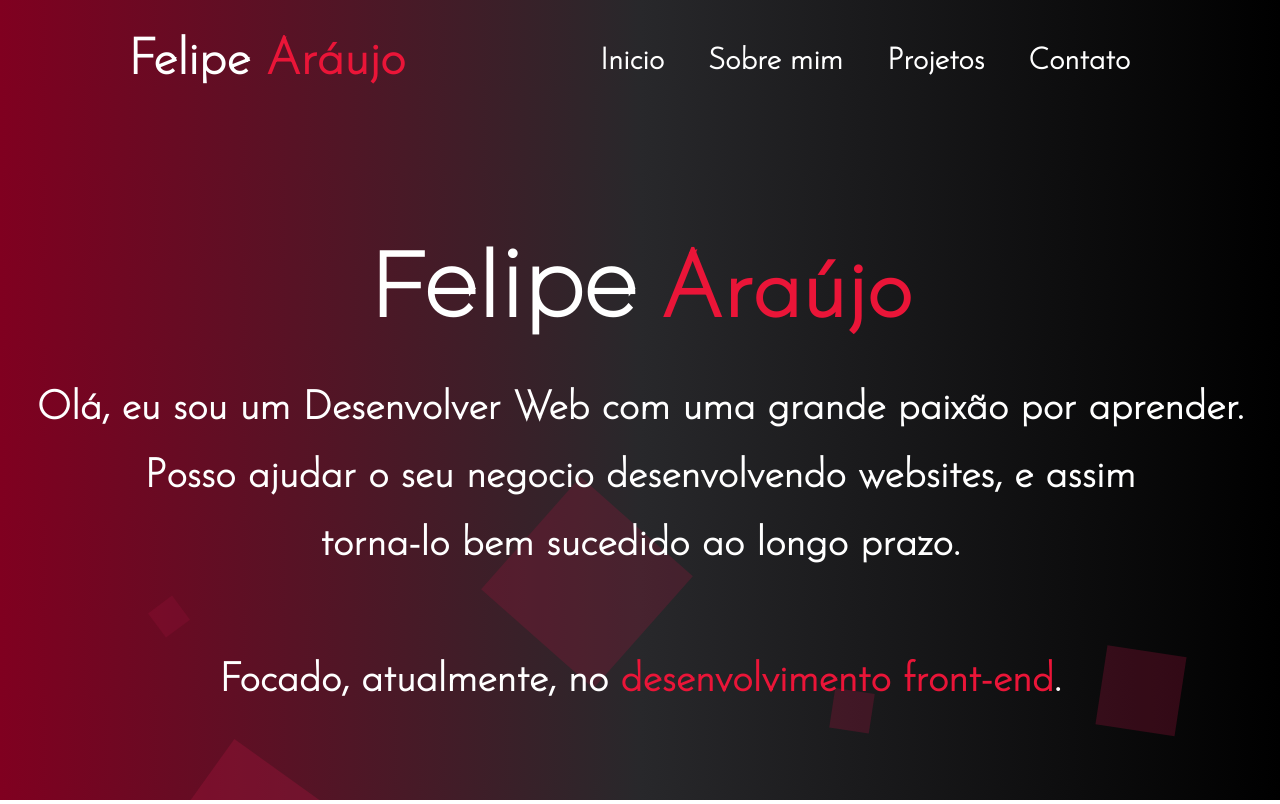
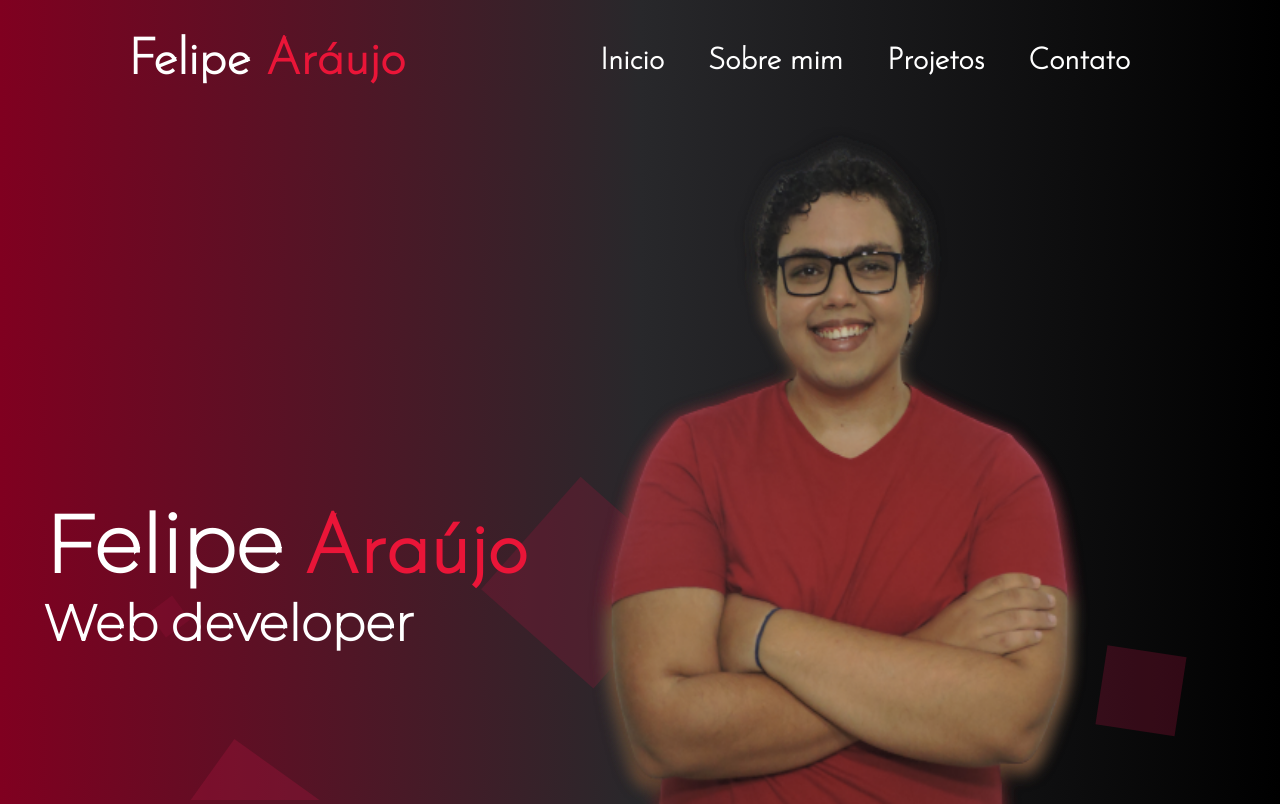
Before and after one commit to FelipeAraujoBS/Site-Portfolio, a React (Create React App) app: page / in a window 1280 px wide. Built offline with nearby package versions, Linux system fonts and the light colour scheme.

Commit message:
third commit

```diff
--- a/src/Components/pages/About/About.css
+++ b/src/Components/pages/About/About.css
@@ -27,6 +27,18 @@
     height: 60%;
     font-size: 25px;
 }
+.table1{
+    margin: 0 auto;
+    width: 80%;
+    height: 60%;
+    font-size: 25px;
+}
+.table2{
+    margin: 0 auto;
+    width: 80%;
+    height: 60%;
+    font-size: 25px;
+}
 .h1Table{
     font-size: 45px;
     margin-top: 35px;
@@ -45,6 +57,12 @@
 .tdGray{
     background-color: rgba(229, 228, 226, 0.5);
     padding: 10px;
+    font-size: 30px;
+}
+.tdGray1{
+    background-color: rgba(229, 228, 226, 0.5);
+    padding: 10px;
+    font-size: 25px;
 }
 
 @keyframes transitionTableTwo {
@@ -105,7 +123,8 @@
       font-size: 30px;
   }
   .h1-about{
-      margin-top: 60px;
+      margin-top: 250px;
+      color: lightgray;
   }
 
 
@@ -142,6 +161,12 @@
     height: 60%;
     font-size: 25px;
 }
+.table2{
+    margin: 0 auto;
+    width: 80%;
+    height: 78%;
+    font-size: 25px;
+}
 .h1Table{
     font-size: 45px;
     margin-top: 35px;
@@ -160,8 +185,13 @@
 .tdGray{
     background-color: rgba(229, 228, 226, 0.5);
     padding: 10px;
+    font-size: 25.3px;
 }
-
+.tdGray1{
+    background-color: rgba(229, 228, 226, 0.5);
+    padding: 10px;
+    font-size: 25px;
+}
 @keyframes transitionTableTwo {
     from{
         transform: translateX(200%);
@@ -221,5 +251,6 @@
   }
   .h1-about{
       margin-top: 60px;
+      color: lightgray;
   }
 }
--- a/src/Components/pages/About/About.js
+++ b/src/Components/pages/About/About.js
@@ -11,26 +11,26 @@ function About() {
                 <h1 class="h1Table">Competências</h1>
                     <table className="table">
                         <tr>
-                            <td className="tdRed"><b>Front End</b></td>
-                            <td className="tdGray">JavaScript, React, CSS3, HTML5, Bootstrap</td>
+                            <td className="tdRed"><b>Proatividade</b></td>
+                            <td className="tdGray1">Sempre em busca de mudança, faço tudo para aperfeiçoar meu trabalho</td>
                         </tr>
                         <tr>
-                            <td className="tdRed"><b>Back End</b></td>
-                            <td className="tdGray">NodeJS</td>
+                            <td className="tdRed"><b>Linguagens</b></td>
+                            <td className="tdGray1">Inglês Avançado, Espanhol Intermediario</td>
                         </tr>
                         <tr>
-                            <td className="tdRed"><b>Data Storage</b></td>
-                            <td className="tdGray">MongoDB, MySQL</td>
+                            <td className="tdRed"><b>Boa Comunicação</b></td>
+                            <td className="tdGray1">Transmissão de informações de forma clara, objetiva e precisa</td>
                         </tr>
                         <tr>
-                            <td className="tdRed"><b>Tools</b></td>
-                            <td className="tdGray">Git, Agile(Scrum)</td>
+                            <td className="tdRed"><b>Perfil Empreendedor</b></td>
+                            <td className="tdGray1">Sempre atento para oportunidades e pronto para tomar iniciativa</td>
                         </tr>
                     </table>
                 </div>
                 <div class="tableTwo">
                 <h1 class="h1Table">Tecnologias</h1>
-                    <table className="table">
+                    <table className="table2">
                         <tr>
                             <td className="tdRed"><b>Front End</b></td>
                             <td className="tdGray">JavaScript, React, CSS3, HTML5, Bootstrap</td>
@@ -60,11 +60,15 @@ function About() {
                 <div className="textContainer">
                 <h1 className="h1-about">Sobre mim </h1>
                     <p className="pContainer">
+                    <p>
                         Tenho 24 anos e sou de Salvador-BA.
-                        Estudante de Eng. de Software, apaixonado por tecnologia, me encontrei programando em
-                        JavaScript. <br/>
-                        Domino algumas das principais tecnologias do mercado, e estou ansioso para aprender
-                        cada dia mais.
+                        Estudante de Eng. de Software, apaixonado por tecnologia, me encontrei programando em JavaScript.
+                        <br/>
+                        Sou um Desenvolver Web com uma grande paixão por aprender.
+                        Domino algumas das principais tecnologias do mercado, e estou ansioso para aprender cada dia mais.
+                         <br/>
+                        Posso ajudar o seu negocio desenvolvendo websites, tornando-o bem sucedido a longo prazo. <br/> <br/> Focado, atualmente, no <span className="span">desenvolvimento front-end</span>.
+                    </p>
                     </p>
                 </div>
 
--- a/src/Components/pages/Contact/Contact.js
+++ b/src/Components/pages/Contact/Contact.js
@@ -33,7 +33,7 @@ function Contact(){
                             <input type="email" name="Email" placeholder='Email' required/> <br/>
                         </div>
                         <div className="textareaContainer">
-                            <textarea name="Message" placeholder='Messagem' required/> <br/>
+                            <textarea name="Message" placeholder='Mensagem' required/> <br/>
                             <button type='submit'> Enviar </button>
                         </div>
                     </form>
--- a/src/Components/pages/Home/Home.css
+++ b/src/Components/pages/Home/Home.css
@@ -1,3 +1,5 @@
+@import url('https://fonts.googleapis.com/css2?family=Josefin+Sans:wght@200&family=Montserrat:wght@200&display=swap');
+
 .mainHome{
     position: absolute;
     top: 50%;
@@ -6,43 +8,96 @@
     text-align: center;
     font-size: 35px;
     width: 100%;
-    height: 50%;
-    margin-top: 30px;
+    height: 90%;
+    margin-top: 60px;
+    /* background-color: yellow; */
+    overflow-y: hidden;
 }
-h1{
+.imgHome{
+ position: absolute;
+ width: 40%;
+ height: 100%;
+ margin-top: 70px;
+ right: 0;
+ margin-right: 60px;
+ /* background-color: blue; */
+}
+.imgHome .img{
+    position: absolute;
+    bottom: 0;
+    right: 8%;
+    height: 140%;
+    width: 125%;
+
+}
+.textHome{
+    position: absolute;
+    /* background-color: green; */
+    width: 40%;
+    height: 40%;
+    margin-top: 600px;
+    margin-left: 60px;
+    left: 0;
     color: white;
-    font-size: 90px;
+}
+.textHome h1{
+   margin-top: 60px;
+   margin-left: -150px;
+   font-size: 100px;
+   font-family: "Montserrat", sans-serif;
+}
+.textHome h2{
+    font-size: 60px;
+    margin-left: -310px;
     font-family: "Montserrat", sans-serif;
 }
-.mainHome p{
-        margin-bottom: 25px;
-        color: white;
-        font-size: 40px;
-        line-height: 1.7;
-        font-weight: bold;
-}
 
-@media only screen and(max-height: 800px){
+@media only screen and (max-height: 1080px){
     .mainHome{
         position: absolute;
         top: 50%;
         left: 50%;
         transform: translate(-50%, -50%);
         text-align: center;
-        font-size: 25px;
+        font-size: 35px;
         width: 100%;
-        height: 50%;
+        height: 86%;
+        margin-top: 60px;
+         /* background-color: yellow;  */
+        overflow-y: hidden;
     }
-    h1{
+    .imgHome{
+        position: absolute;
+        /* background-color: blue;  */
+        width: 50%;
+        height: 100%;
+        bottom: 0;
+        right: 0;
+        margin-right: 80px;
+    }
+    .imgHome .img{
+        width: 100%;
+        height: 135%;
+        right: 0%;
+    }
+    .textHome{
+        position: absolute;
+        /* background-color: green;  */
+        width: 40%;
+        height: 40%;
+        margin-top: 320px;
+        margin-left: 140px;
+        left: 0;
         color: white;
-        font-size: 80px;
+    }
+    .textHome h1{
+       margin-left: -220px;
+       font-size: 80px;
+       font-family: "Montserrat", sans-serif;
+    }
+    .textHome h2{
+        font-size: 50px;
+        margin-left: -335px;
         font-family: "Montserrat", sans-serif;
     }
-    .mainHome p{
-            margin-bottom: 25px;
-            color: white;
-            font-size: 25px;
-            line-height: 1.7;
-            font-weight: bold;
-    }
 }
--- a/src/Components/pages/Home/Home.js
+++ b/src/Components/pages/Home/Home.js
@@ -1,17 +1,18 @@
 import "./Home.css"
+import praia from "../../images/praia.jpg"
+import foto from "../../images/fotoHome.png"
 
 function Home(){
     return (
        <div>
         <div className="mainHome">
-
-                <h1 className="h1-home">Felipe <span className="span">Araújo</span></h1>
-                    <br/>
-                    <p>
-                        Olá, eu sou um Desenvolver Web com uma grande paixão por aprender. <br/>
-                        Posso ajudar o seu negocio desenvolvendo websites, e assim <br/> torna-lo bem sucedido ao
-                        longo prazo. <br/> <br/> Focado, atualmente, no <span className="span">desenvolvimento front-end</span>.
-                    </p>
+            <div className="imgHome">
+                <img className="img" src={foto} alt="praia"/>
+            </div>
+            <div className="textHome">
+                <h1>Felipe <span className="span">Araújo</span></h1>
+                <h2>Web developer</h2>
+            </div>
         </div>
        </div>
     )
```
Also changed, not shown: src/App.css (line endings or trailing spaces), src/Components/images/fotoHome.png (added).
